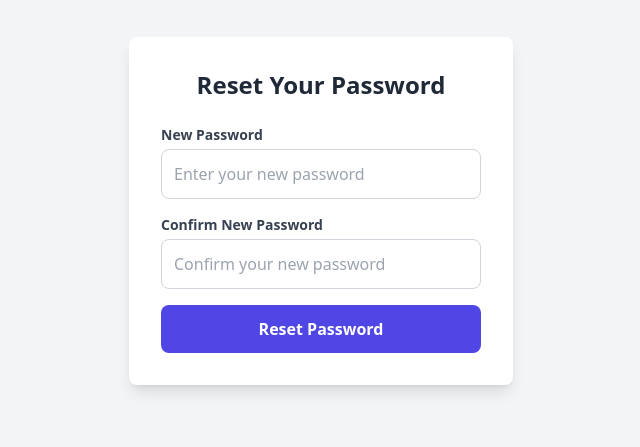
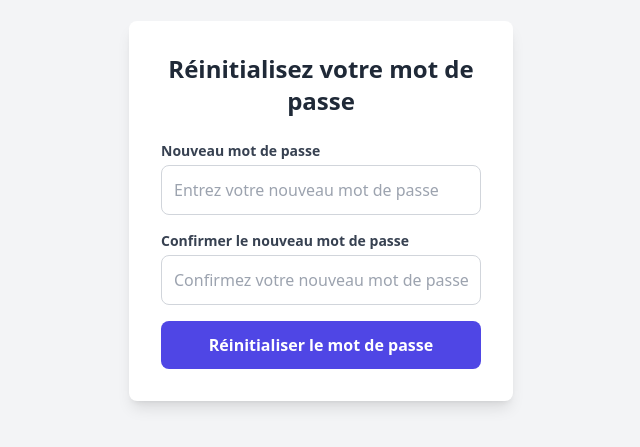
Before and after one commit to shawilayoul/VibeplayAdminDashboard, a React (Vite) app: page /reset-password/1 in a window 1280 px wide. Shown: the part 189-636 px from the top of the page, without its empty margins (319-959 px from the left). Built offline with nearby package versions, Linux system fonts and the light colour scheme.

Commit message:
updating

```diff
--- a/src/pages/ResetPasswordConfirm.tsx
+++ b/src/pages/ResetPasswordConfirm.tsx
@@ -50,12 +50,12 @@ const ResetPasswordConfirm = () => {
 
   return (
     <div className="min-h-screen flex items-center justify-center bg-gray-100">
-      <div className="bg-white p-8 rounded-lg shadow-lg w-96">
-        <h2 className="text-2xl font-bold text-center text-gray-800 mb-6">Reset Your Password</h2>
+      <div className="bg-white p-8 rounded-lg shadow-lg w-full sm:w-96">
+        <h2 className="text-2xl font-bold text-center text-gray-800 mb-6">Réinitialisez votre mot de passe</h2>
 
         {success && (
           <div className="bg-green-100 border border-green-500 text-green-800 p-4 mb-4 rounded">
-            Your password has been successfully reset. You can now log in with your new password.
+            Votre mot de passe a été réinitialisé avec succès. Vous pouvez maintenant vous connecter avec votre nouveau mot de passe.
           </div>
         )}
 
@@ -68,7 +68,7 @@ const ResetPasswordConfirm = () => {
         <form onSubmit={handleSubmit}>
           <div className="mb-4">
             <label htmlFor="password" className="block text-sm font-semibold text-gray-700">
-              New Password
+              Nouveau mot de passe
             </label>
             <input
               type="password"
@@ -77,14 +77,14 @@ const ResetPasswordConfirm = () => {
               value={password}
               onChange={(e) => setPassword(e.target.value)}
               className="mt-1 p-3 w-full border border-gray-300 rounded-lg focus:outline-none focus:ring-2 focus:ring-indigo-600"
-              placeholder="Enter your new password"
+              placeholder="Entrez votre nouveau mot de passe"
               required
             />
           </div>
 
           <div className="mb-4">
             <label htmlFor="confirmPassword" className="block text-sm font-semibold text-gray-700">
-              Confirm New Password
+              Confirmer le nouveau mot de passe
             </label>
             <input
               type="password"
@@ -93,7 +93,7 @@ const ResetPasswordConfirm = () => {
               value={confirmPassword}
               onChange={(e) => setConfirmPassword(e.target.value)}
               className="mt-1 p-3 w-full border border-gray-300 rounded-lg focus:outline-none focus:ring-2 focus:ring-indigo-600"
-              placeholder="Confirm your new password"
+              placeholder="Confirmez votre nouveau mot de passe"
               required
             />
           </div>
@@ -106,11 +106,12 @@ const ResetPasswordConfirm = () => {
               }`}
             disabled={loading}
           >
-            {loading ? 'Processing...' : 'Reset Password'}
+            {loading ? 'Traitement en cours...' : 'Réinitialiser le mot de passe'}
           </button>
         </form>
       </div>
     </div>
+
   );
 };
 
```
